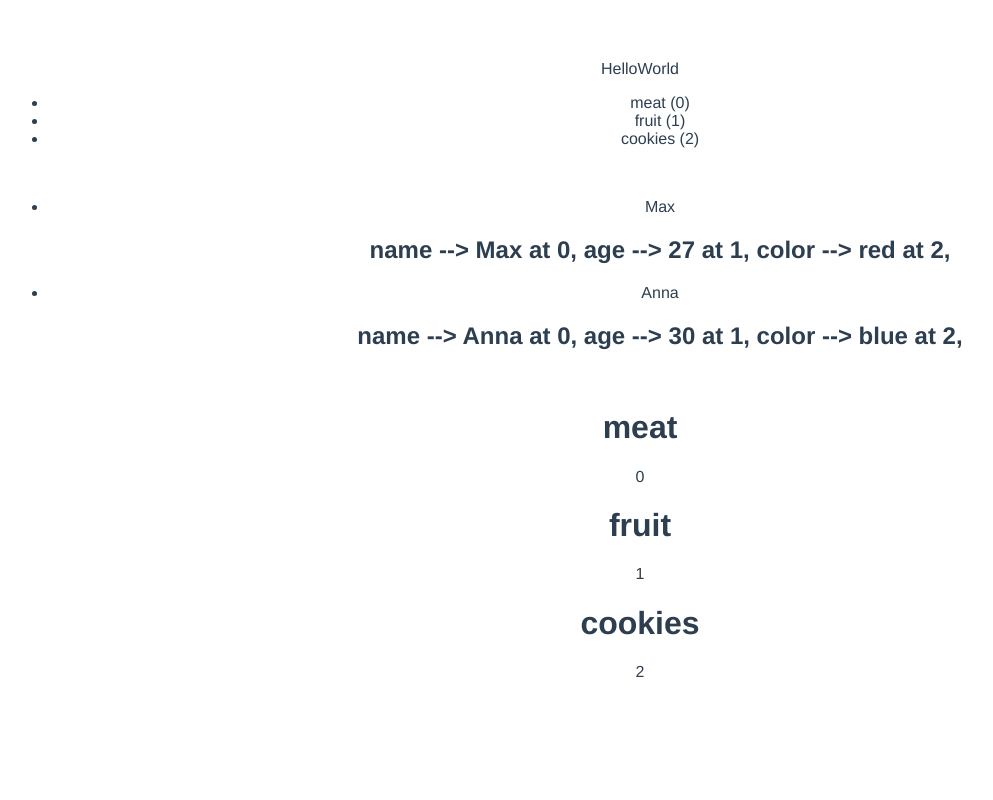
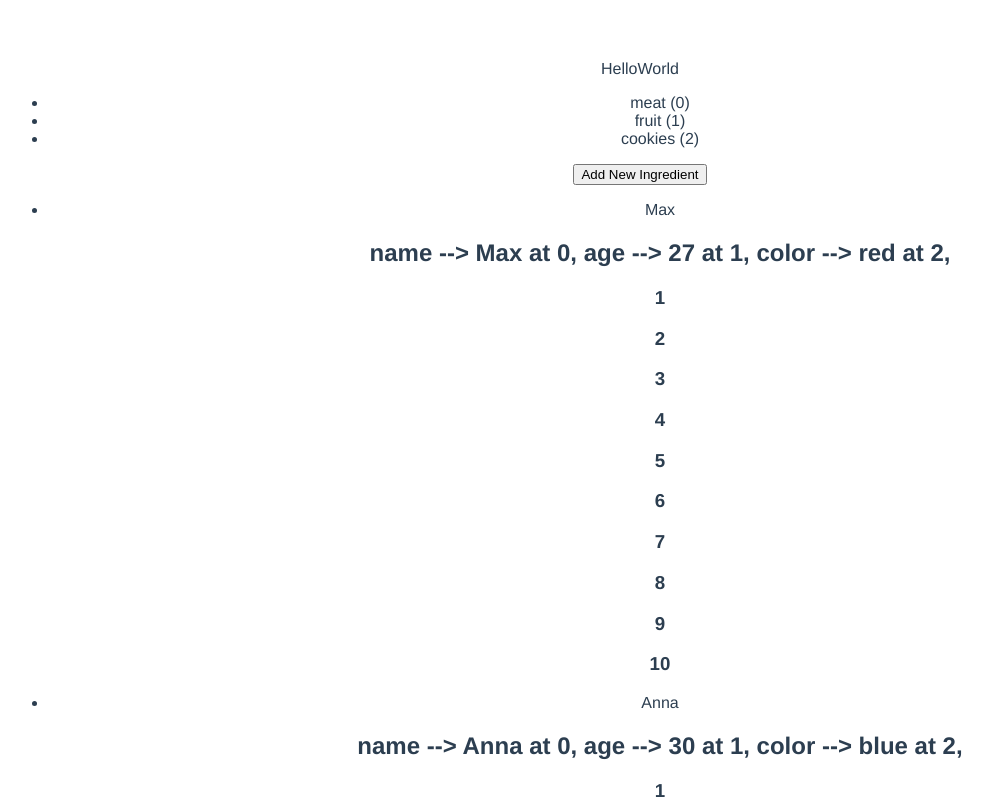
Before and after one commit to ukenny/vue-misc, a Vue app: page / in a window 1280 px wide. Shown: the top 800 px of the page, without its empty margins (0-993 px from the left). Built offline with nearby package versions, Linux system fonts and the light colour scheme.

Commit message:
v-bind:key was explained and updating array values was explained.

```diff
--- a/src/components/VueFor.vue
+++ b/src/components/VueFor.vue
@@ -5,6 +5,7 @@
         {{ ingredient }} ({{ i }})
       </li>
     </ul>
+    <button @click="ingredients.push('spices')">Add New Ingredient</button>
     <br />
     <ul>
       <li v-for="person in persons" v-bind:key="person.name">
@@ -15,6 +16,9 @@
             {{ key }} --> {{ value }} at {{ index }},
           </span>
         </h2>
+        <h3 v-for="n in 10" v-bind:key="n">
+          {{ n }}
+        </h3>
       </li>
     </ul>
     <br />
```
